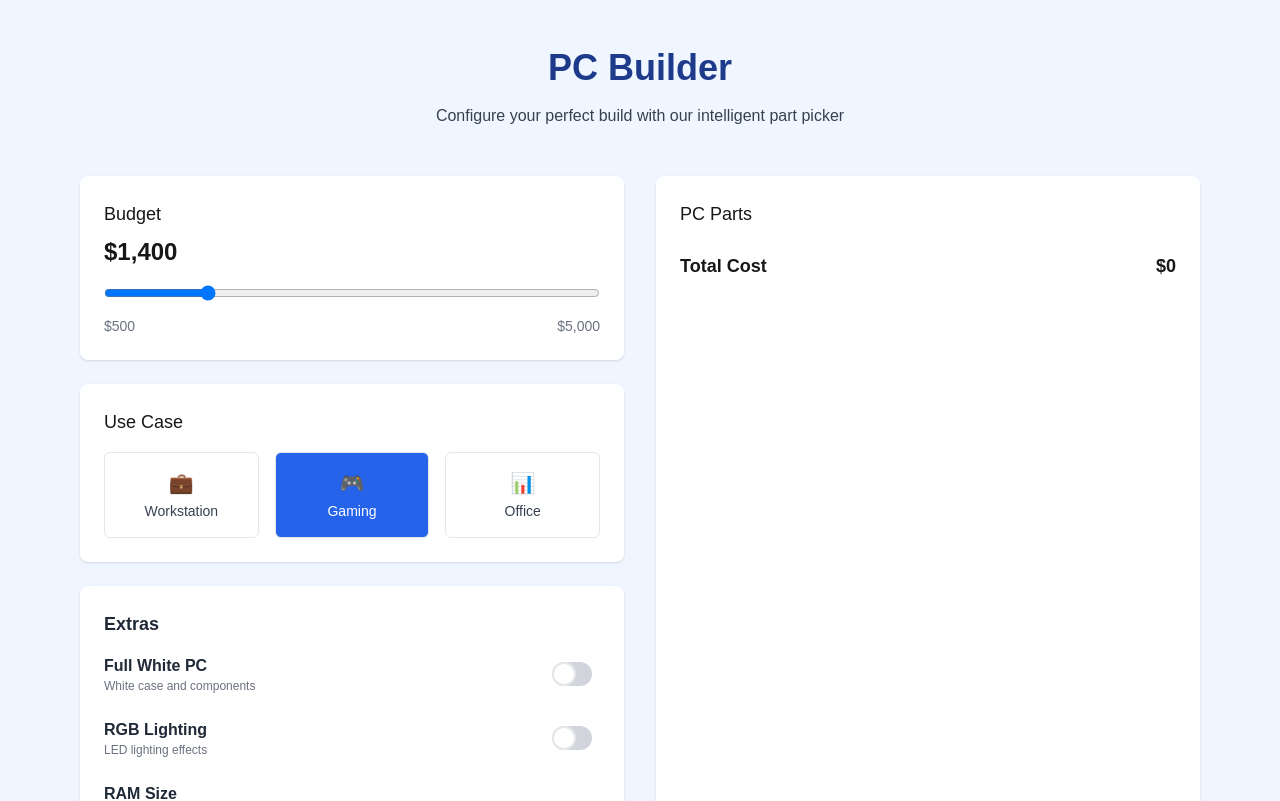
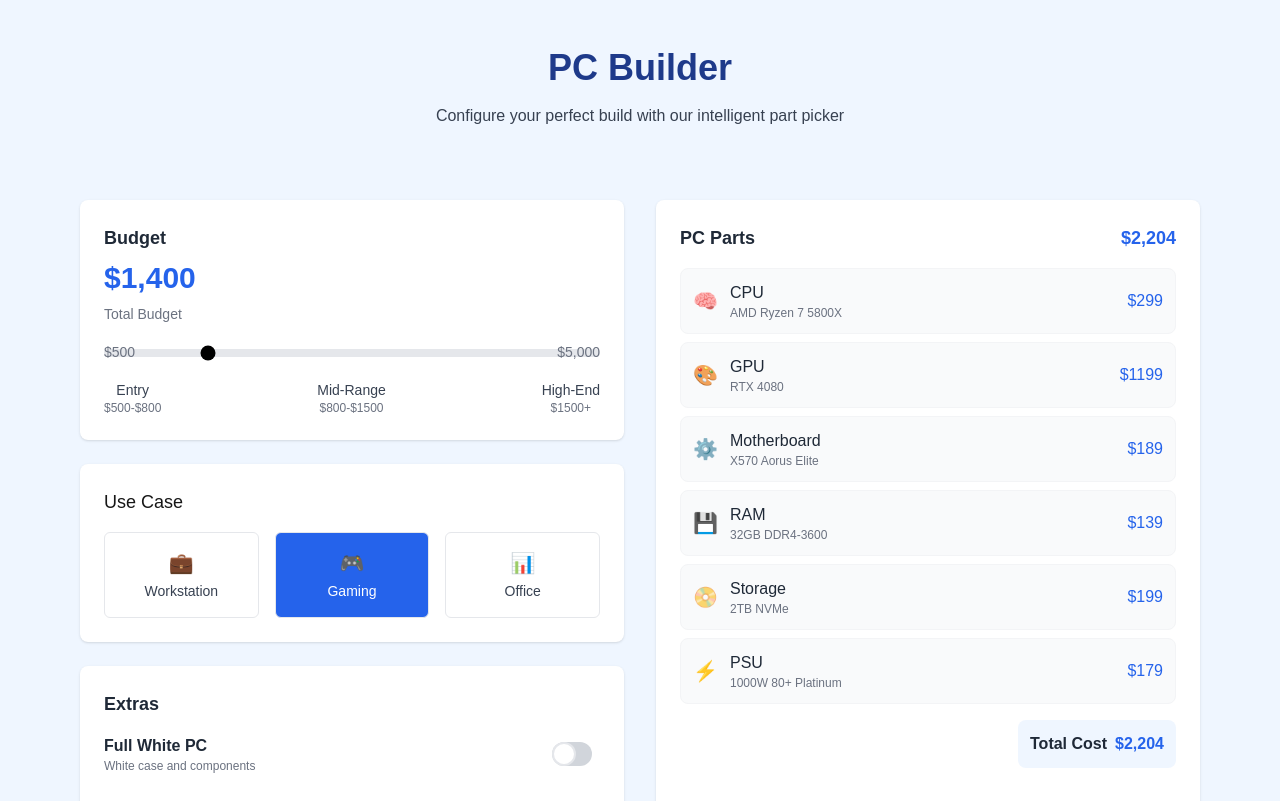
Before and after one commit to richh-s/test, a Next.js app: page / in a window 1280 px wide. Shown: the top 801 px of the page. Built offline with nearby package versions, Linux system fonts and the light colour scheme.

Commit message:
add parts

```diff
--- a/app/components/BudgetSlider.tsx
+++ b/app/components/BudgetSlider.tsx
@@ -6,9 +6,11 @@ interface BudgetSliderProps {
 }
 
 const BudgetSlider: React.FC<BudgetSliderProps> = ({ budget, onChange }) => (
-  <div className="p-6 bg-white rounded-lg shadow">
-    <h3 className="text-lg font-medium mb-2">Budget</h3>
-    <div className="text-2xl font-semibold mb-4">${budget.toLocaleString()}</div>
+  <div className="p-6 bg-white rounded-lg shadow mt-6">
+    <h3 className="text-lg font-semibold mb-2 text-gray-800">Budget</h3>
+    <div className="text-3xl font-bold mb-2 text-blue-600">${budget.toLocaleString()}</div>
+    <div className="text-sm text-gray-500 mb-4">Total Budget</div>
+    <div className="relative">
       <input
         type="range"
         min={500}
@@ -16,11 +18,26 @@ const BudgetSlider: React.FC<BudgetSliderProps> = ({ budget, onChange }) => (
         step={50}
         value={budget}
         onChange={(e) => onChange(+e.target.value)}
-      className="w-full"
+        className="w-full h-2 bg-gray-200 rounded-lg appearance-none cursor-pointer accent-black"
       />
-    <div className="flex justify-between text-sm text-gray-500 mt-2">
-      <span>$500</span>
-      <span>$5,000</span>
+      <div className="absolute top-1/2 transform -translate-y-1/2 w-full flex justify-between">
+        <span className="text-sm text-gray-500">$500</span>
+        <span className="text-sm text-gray-500">$5,000</span>
+      </div>
+    </div>
+    <div className="flex justify-between mt-4">
+      <div className="text-center">
+        <div className="text-sm font-medium text-gray-700">Entry</div>
+        <div className="text-xs text-gray-500">$500-$800</div>
+      </div>
+      <div className="text-center">
+        <div className="text-sm font-medium text-gray-700">Mid-Range</div>
+        <div className="text-xs text-gray-500">$800-$1500</div>
+      </div>
+      <div className="text-center">
+        <div className="text-sm font-medium text-gray-700">High-End</div>
+        <div className="text-xs text-gray-500">$1500+</div>
+      </div>
     </div>
   </div>
 );
--- a/app/components/PartsList.tsx
+++ b/app/components/PartsList.tsx
@@ -9,25 +9,33 @@ const PartsList: React.FC<PartsListProps> = ({ parts }) => {
   const total = parts.reduce((sum, p) => sum + p.price, 0);
 
   return (
-    <div className="p-6 bg-white rounded-lg shadow">
-      <h3 className="text-lg font-medium mb-4">PC Parts</h3>
+    <div className="p-6 bg-white rounded-lg shadow mt-6">
+      <div className="flex justify-between items-center mb-4">
+        <h3 className="text-lg font-semibold text-gray-800">PC Parts</h3>
+        <div className="text-lg font-semibold text-blue-600">${total.toLocaleString()}</div>
+      </div>
       <ul className="space-y-2">
-        {parts.map(p => (
-          <li key={p.id} className="flex items-center justify-between p-4 bg-gray-50 rounded-md">
+        {parts.map((p) => (
+          <li
+            key={p.id}
+            className="flex items-center justify-between p-3 bg-gray-50 rounded-lg border border-gray-100"
+          >
             <div className="flex items-center space-x-3">
-              <div className="text-2xl">{p.icon}</div>
+              <div className="text-xl">{p.icon}</div>
               <div>
-                <div className="font-semibold">{p.name}</div>
+                <div className="font-medium text-gray-800">{p.name}</div>
                 <div className="text-xs text-gray-500">{p.description}</div>
               </div>
             </div>
-            <div className="font-semibold">${p.price}</div>
+            <div className="font-medium text-blue-600">${p.price}</div>
           </li>
         ))}
       </ul>
-      <div className="mt-6 flex justify-between font-bold text-lg">
-        <span>Total Cost</span>
-        <span>${total.toLocaleString()}</span>
+      <div className="mt-4 flex justify-end">
+        <div className="bg-blue-50 p-3 rounded-lg flex items-center space-x-2">
+          <span className="font-semibold text-gray-800">Total Cost</span>
+          <span className="font-semibold text-blue-600">${total.toLocaleString()}</span>
+        </div>
       </div>
     </div>
   );
--- a/app/data/partsCatalog.ts
+++ b/app/data/partsCatalog.ts
@@ -1,7 +1,136 @@
 import { Part, UseCase } from '../types';
 
 export const partsCatalog: Record<UseCase, Part[]> = {
-  workstation: [ /* ... */ ],
-  gaming: [ /* ... */ ],
-  office: [ /* ... */ ],
+  workstation: [
+    {
+      id: 1,
+      name: 'CPU',
+      description: 'Intel Core i5-12600K',
+      price: 279,
+      icon: '🧠',
+    },
+    {
+      id: 2,
+      name: 'GPU',
+      description: 'RTX 3070',
+      price: 499,
+      icon: '🎨',
+    },
+    {
+      id: 3,
+      name: 'Motherboard',
+      description: 'B550 Gaming Plus',
+      price: 129,
+      icon: '⚙️',
+    },
+    {
+      id: 4,
+      name: 'RAM',
+      description: '16GB DDR4-3600',
+      price: 79,
+      icon: '💾',
+    },
+    {
+      id: 5,
+      name: 'Storage',
+      description: '1TB NVMe + 2TB HDD',
+      price: 129,
+      icon: '📀',
+    },
+    {
+      id: 6,
+      name: 'PSU',
+      description: '850W 80+ Gold',
+      price: 139,
+      icon: '⚡',
+    },
+  ],
+  gaming: [
+    {
+      id: 7,
+      name: 'CPU',
+      description: 'AMD Ryzen 7 5800X',
+      price: 299,
+      icon: '🧠',
+    },
+    {
+      id: 8,
+      name: 'GPU',
+      description: 'RTX 4080',
+      price: 1199,
+      icon: '🎨',
+    },
+    {
+      id: 9,
+      name: 'Motherboard',
+      description: 'X570 Aorus Elite',
+      price: 189,
+      icon: '⚙️',
+    },
+    {
+      id: 10,
+      name: 'RAM',
+      description: '32GB DDR4-3600',
+      price: 139,
+      icon: '💾',
+    },
+    {
+      id: 11,
+      name: 'Storage',
+      description: '2TB NVMe',
+      price: 199,
+      icon: '📀',
+    },
+    {
+      id: 12,
+      name: 'PSU',
+      description: '1000W 80+ Platinum',
+      price: 179,
+      icon: '⚡',
+    },
+  ],
+  office: [
+    {
+      id: 13,
+      name: 'CPU',
+      description: 'Intel Core i3-12100',
+      price: 129,
+      icon: '🧠',
+    },
+    {
+      id: 14,
+      name: 'GPU',
+      description: 'Integrated Graphics',
+      price: 0,
+      icon: '🎨',
+    },
+    {
+      id: 15,
+      name: 'Motherboard',
+      description: 'B660M DS3H',
+      price: 99,
+      icon: '⚙️',
+    },
+    {
+      id: 16,
+      name: 'RAM',
+      description: '8GB DDR4-3200',
+      price: 39,
+      icon: '💾',
+    },
+    {
+      id: 17,
+      name: 'Storage',
+      description: '512GB SSD',
+      price: 49,
+      icon: '📀',
+    },
+    {
+      id: 18,
+      name: 'PSU',
+      description: '500W 80+ Bronze',
+      price: 59,
+      icon: '⚡',
+    },
+  ],
 };
--- a/app/types/index.ts
+++ b/app/types/index.ts
@@ -4,7 +4,7 @@ export type UseCase = 'workstation' | 'gaming' | 'office';
 export type Extra = 'whitePC' | 'rgbLighting';
 
 export interface Part {
-  id: string;
+  id: number;
   name: string;
   description: string;
   price: number;
```
Lines whose indentation alone changed are shown as unchanged.
